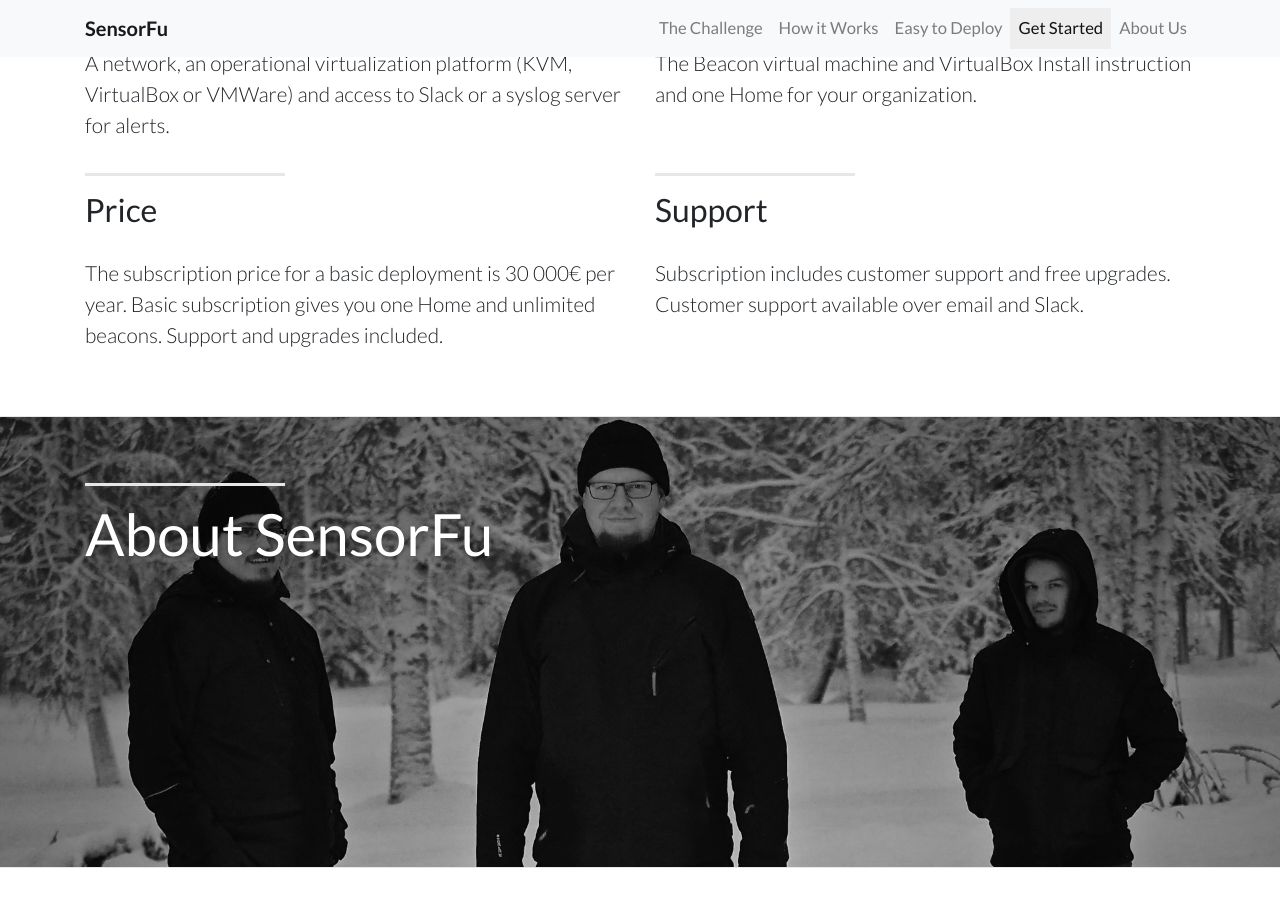
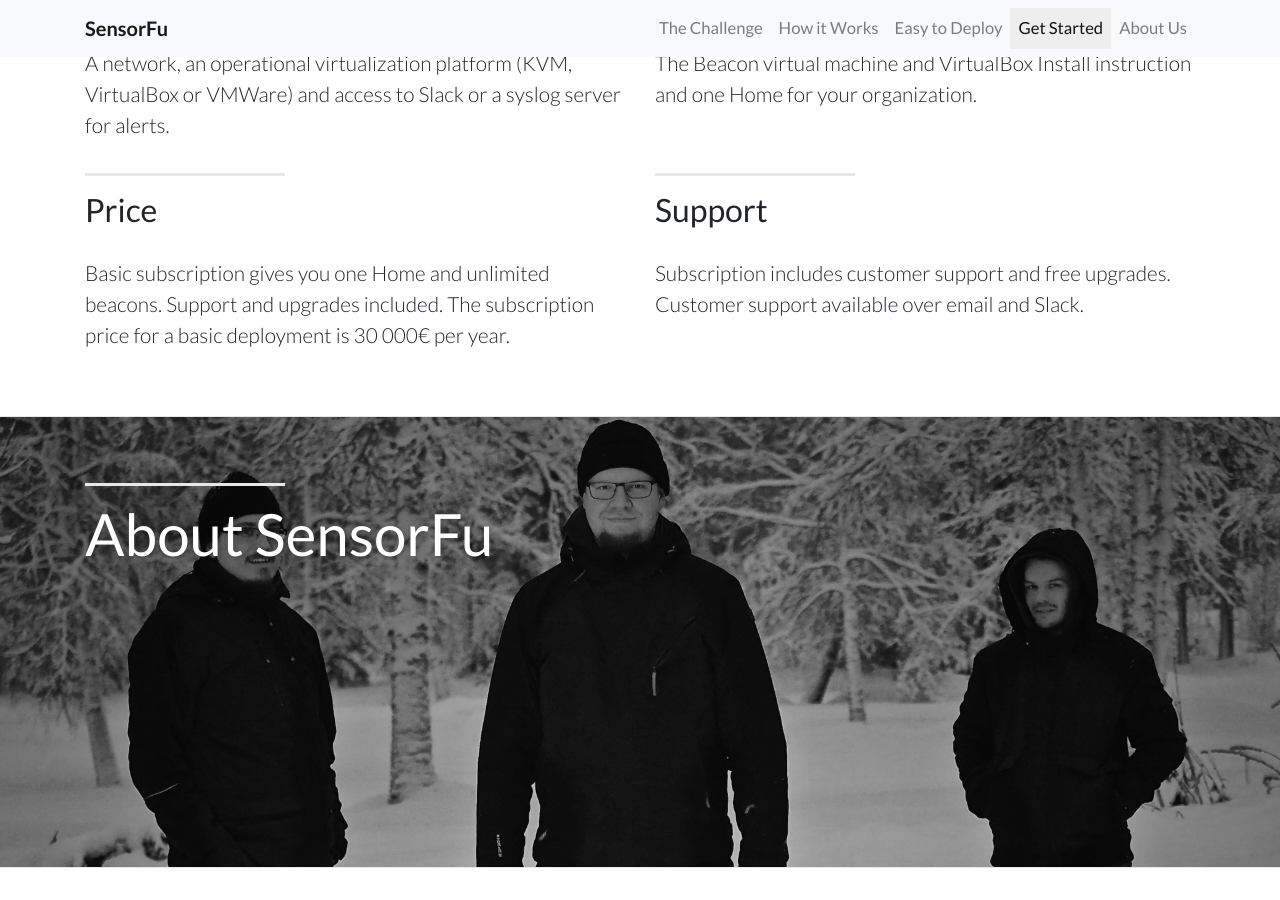
Before and after one commit to sensorfu/sensorfu.github.io, a Jekyll site: the page built from index.html, in a window 1280 px wide and 900 px high, scrolled down 5743 px. Built offline with Jekyll 4.4.1, drawn with Linux system fonts in a browser that asks for light colours.

Commit message:
Update getstarted.html

```diff
--- a/_includes/getstarted.html
+++ b/_includes/getstarted.html
@@ -42,8 +42,9 @@
                 <hr class="section-heading-spacer">
                 <div class="clearfix"></div>
                 <h2 class="section-heading">Price</h2>
-                <p class="lead"> The subscription price for a basic deployment is 30 000€ per year.
-                    Basic subscription gives you one Home and unlimited beacons. Support and upgrades included.</p>
+                <p class="lead">
+                    Basic subscription gives you one Home and unlimited beacons. Support and upgrades included.
+                    The subscription price for a basic deployment is 30 000€ per year.</p>
             </div>
             <div class="col-md-6 mr-auto">
                 <hr class="section-heading-spacer">
```
